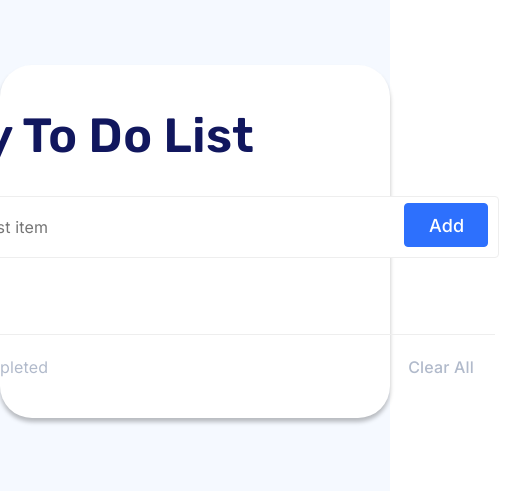
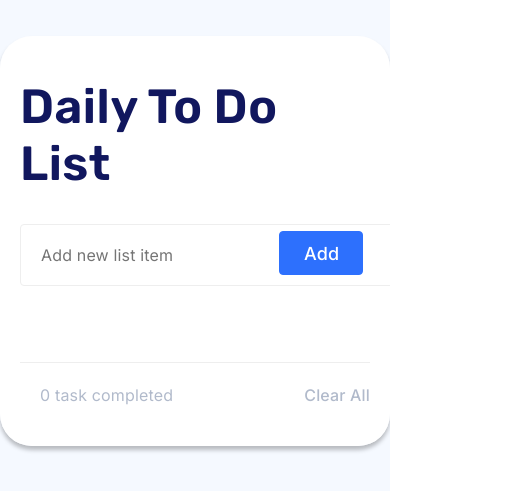
Before and after one commit to mariaszabo/daily-to-do-list, a React (Vite) app: page / in a window 390 px wide. Shown: the part 181-672 px from the top of the page, 515 px wide, since content can reach past the window. Built offline with nearby package versions, Linux system fonts and the light colour scheme.

Commit message:
Mobile version + style problems solved

```diff
--- a/src/components/Layout.tsx
+++ b/src/components/Layout.tsx
@@ -7,11 +7,11 @@ type Props = {
 const Layout = (props: Props) => {
   return (
     <Background>
-      <Card>
-        <Content>
-        {props.children}
-        </Content>
-      </Card>
+        <Card>
+          <ContentContainer>
+            {props.children}
+          </ContentContainer>
+        </Card>
     </Background>
   )
 }
@@ -31,20 +31,29 @@ const Background = styled.div`
 const Card = styled.div`
 
   max-width: 1000px;
-  max-height: 670px;
-
+  max-height: 570px;
+  overflow: scroll;   /* ca sa arate mai bine cand sunt mai multe task-uri  */
   width: 100%;
 
   display: flex;
   flex-direction: column;
-  /* justify-content: center; */
+
+
   align-items: center;
+  align-items: left;
+
+  padding: 42px 20px 42px 20px;
+
 
   border-radius: 32px;
   background: #FFF;
   box-shadow: 0px 4px 4px 0px rgba(0, 0, 0, 0.25);
+
+
 `;
 
-const Content = styled.div`
-  padding: 42px 20px 42px 20px;
+const ContentContainer = styled.div`
+  width: 100%;
+  max-width: 800px; /* o cutiuta in cutie */
+  text-align: left; /* Aliniere la stânga */
 `;
--- a/src/components/TodoCount.tsx
+++ b/src/components/TodoCount.tsx
@@ -69,7 +69,7 @@ const Row = styled.div`
   display: flex;
   flex-direction: row;
   padding-top: 24px;
-  gap: 360px;
+  justify-content: space-between; /* isi ia cat spatiu are nevoie */
 `;
 
 const Tasks = styled.span`
--- a/src/components/TodoForm.tsx
+++ b/src/components/TodoForm.tsx
@@ -35,6 +35,7 @@ export default TodoForm;
 
 const Container = styled.div`
   max-width: 600px;
+  width: 100%;
   height: 58px;
   flex-shrink: 0;
   display: flex;
@@ -42,7 +43,8 @@ const Container = styled.div`
 `;
 
 const Content = styled.span`
-  width: 600px;
+  max-width: 600px;
+  width: 100%;
   position: relative;
   display: flex;
   flex-direction: row;
--- a/src/components/TodoList.tsx
+++ b/src/components/TodoList.tsx
@@ -101,18 +101,6 @@ const Elipse = styled.svg`
   fill: none;
 `;
 
-// const Arrow = styled.svg`
-//   width: 16px;
-//   height: 16px;
-//   flex-shrink: 0;
-//   stroke="white";
-//   stroke-width="2";
-//   stroke-linecap="round";
-//   stroke-linejoin="round";
-//   align-items: center;
-// `;
-
-
 const Text = styled.span`
   color: ${(props) => props.crossed ? '#8F98A8' : 'none'};
   font-feature-settings: 'liga' off;
@@ -139,8 +127,8 @@ const Idea = styled.span`
     color: #2D70FD;
   }
 
-  /* &:hover ${Elipse} {
-    /* fill: #2D70FD26; */
+  &:hover ${Elipse} {
+    fill: #2D70FD26;
     stroke: #2D70FD !important;
     /* --> !!! ***** ??? */
   } */
```
Also changed, not shown: src/App.tsx (line endings or trailing spaces).
